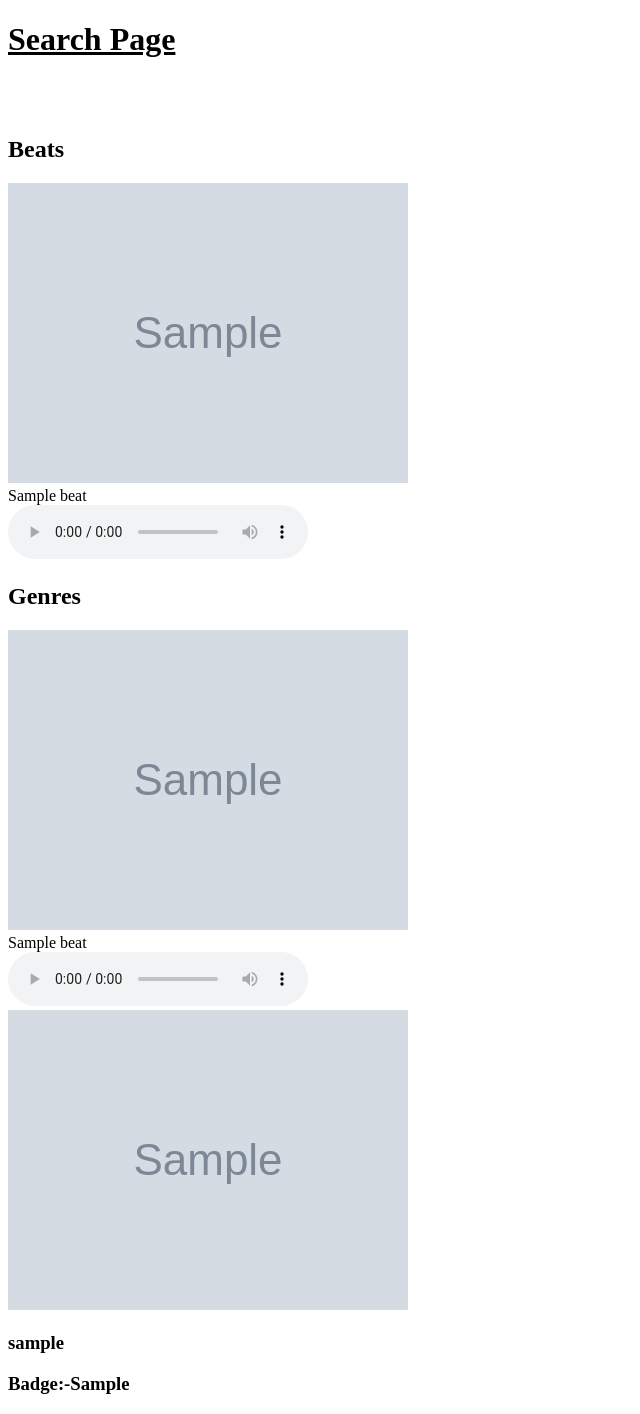
After one commit to killshotrevival/SilverChords, a Django app: template beats/templates/beats/search.html in a window 1280 px wide. The commit adds this page. Shown: the whole page, without its empty margins (0-640 px from the left). Run offline with Django 3.2, Linux system fonts and the light colour scheme; tables that the repository leaves empty hold one stand-in row (values such as "Sample post"); the template is opened without the code that fills it: values that come from a table or form of the project are taken from there, most other values are stand-ins (such as "Sample title", 1, 10 or a date in 2020); grey boxes marked "Sample" are stand-in pictures.

Commit message:
Implementation of search button
If a user will type anything in search box, the output will be a search page having the result for like beats, like genre and like username.

```diff
--- a/beats/forms.py
+++ b/beats/forms.py
@@ -6,3 +6,6 @@ class beatupload(forms.ModelForm):
     class Meta:
         model = work_info
         fields = ['beat_name', 'beat', 'genre', 'beat_img', 'beat_desc']
+
+class searchform(forms.Form):
+    search_token = forms.CharField(max_length=100, label='search_token')
--- /dev/null
+++ b/beats/templates/beats/search.html
@@ -0,0 +1,51 @@
+<!DOCTYPE html>
+<html>
+<head>
+<meta charset='UTF-8'>
+<title>Search Page</title>
+</head>
+<body>
+<h1><u>Search Page</u></h1>
+<br>
+<br>
+
+{% if work.count %}
+<h2>Beats</h2>
+{% for beat in work %}
+    <img alt="Beat Image" src='{{beat.beat_img.url}}'>
+    <br>
+    {{beat.beat_name}}
+    <br>
+    <audio controls>
+    <source src='{{beat.beat.url}}' type="audio/wav">
+    Your browser does not support the audio tag.
+    </audio>
+{% endfor %}
+{% endif %}
+<br>
+{% if genres.count %}
+<h2>Genres</h2>
+{% for beat in genres %}
+    <img alt="Beat Image" src='{{beat.beat_img.url}}'>
+    <br>
+    {{beat.beat_name}}
+    <br>
+    <audio controls>
+    <source src='{{beat.beat.url}}' type="audio/wav">
+    Your browser does not support the audio tag.
+    </audio>
+{% endfor %}
+{% endif %}
+<br>
+{% if users.count %}
+{% for user in users %}
+    <img alt="Users Image" src='{{user.profile.artist_photo.url}}'>
+    <br>
+    <h3>{{user.username}}</h3>
+    <h3>Badge:-{{user.profile.badge}}</h3>
+{% endfor %}
+{% else %}
+{% endif %}
+
+</body>
+</html>
--- a/beats/urls.py
+++ b/beats/urls.py
@@ -11,5 +11,6 @@ urlpatterns = [
     path('upload/', views.upload, name='upload'),
     path('history/', views.HistoryNameList.as_view(), name='history'),
     path('beat/<int:pk>/', views.BeatDetailsView.as_view(), name='beat-details'),
+    path('search/', views.search,name='search'),
     path('beatlist/', views.BeatListView.as_view(), name='beat-list'),
 ]+ static(settings.MEDIA_URL, document_root=settings.MEDIA_ROOT)
--- a/users/templates/users/editinfo.html
+++ b/users/templates/users/editinfo.html
@@ -11,5 +11,5 @@
 {{form.as_p}}
 <input type='submit' value='Save'>
 </form>
-</bodr>
+</body>
 </html>
--- a/users/templates/users/logout.html
+++ b/users/templates/users/logout.html
@@ -1,5 +1,5 @@
 <h1>Logout Successfullllllllllllll.........</h1>
 <h2><a href='{% url 'login' %}'>Login</a>
 <br>
-<h1>{{quote.data}}</h1>
+<h1>"{{quote.data}}"</h1>
 <img alt='Logout Image' src='/media/images.png'>
--- a/users/views.py
+++ b/users/views.py
@@ -24,7 +24,7 @@ def register(request):
 @login_required
 def profile(request):
     return render(request, 'users/profile.html')
-
+@login_required
 def edit(request):
     if request.method=='POST':
         form1 = InfoUpdateForm(request.POST, request.FILES, instance=request.user.profile)
@@ -38,9 +38,7 @@ def edit(request):
         return render(request, 'users/editinfo.html', {'form': form})
 
 
-
 def logout_view(request):
     logout(request)
     quotea=quote.objects.order_by("?").first()
     return render(request, 'users/logout.html', {'quote':quotea})
-    # Redirect to a success page.
```
Also changed, not shown: beats/templates/beats/base.html (+8 -5 lines), beats/views.py (+16 -1 lines).
